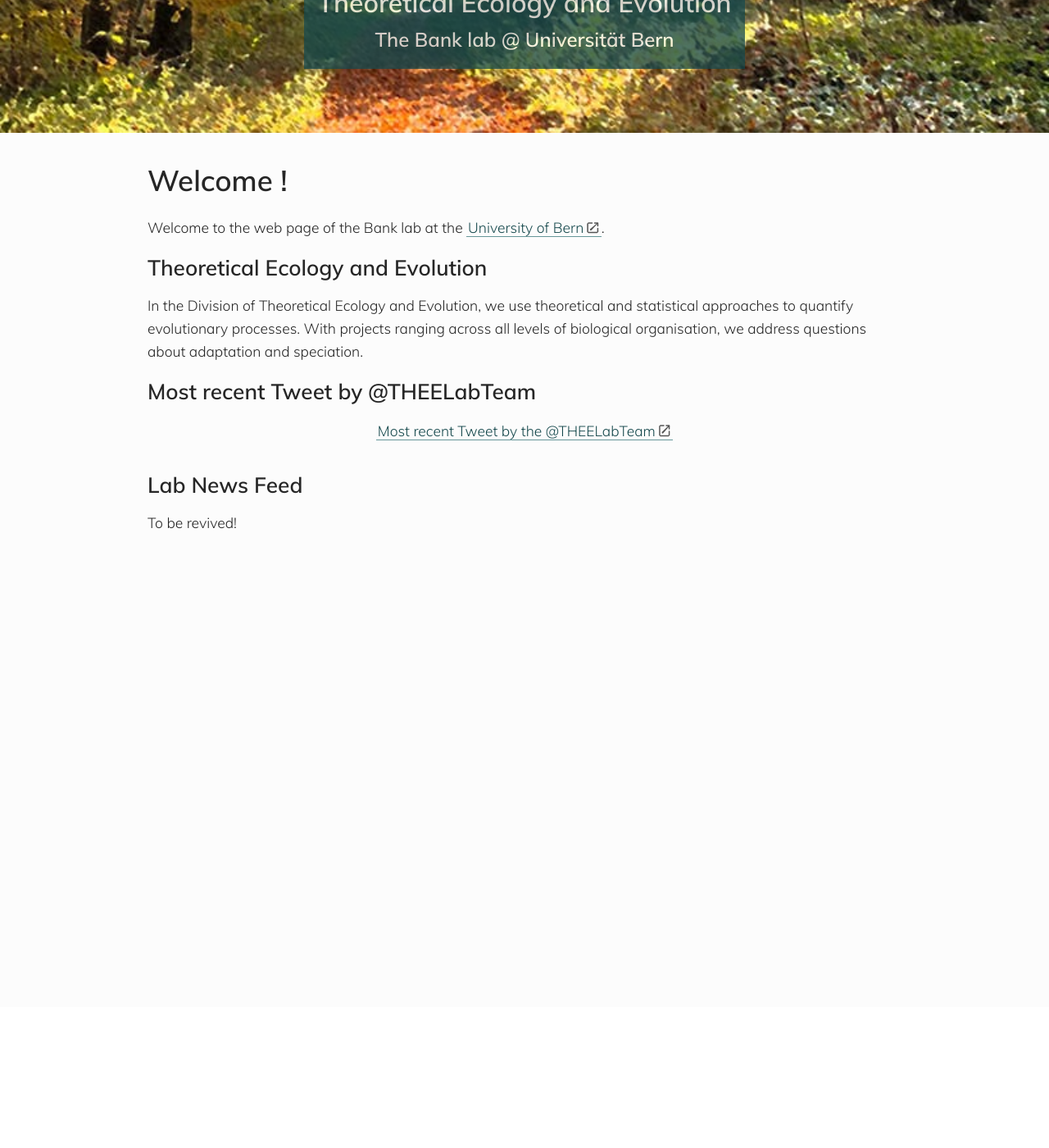
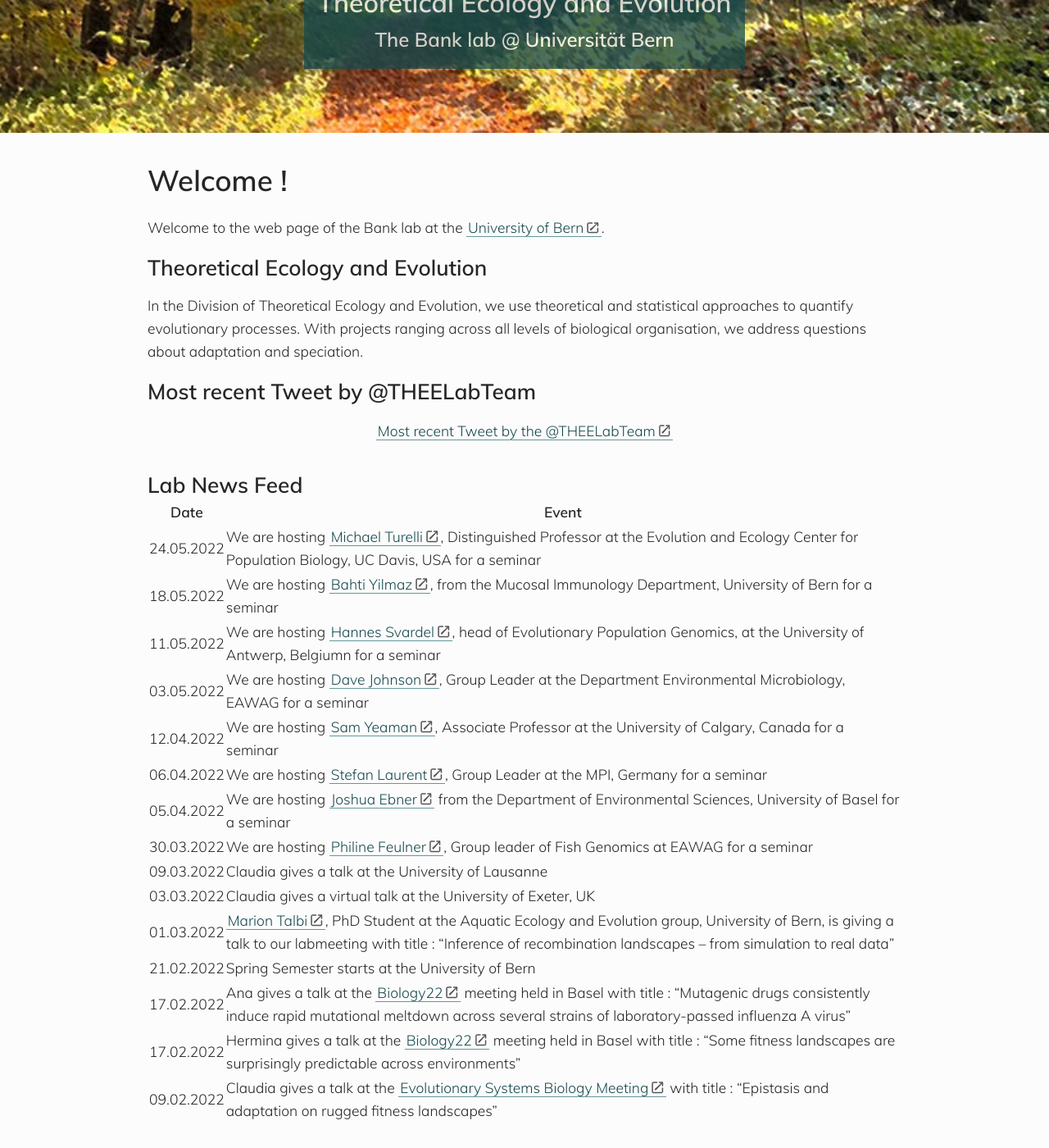
Before and after one commit to banklab/banklab.github.io, a Jekyll site: the page built from index.md, in a window 1280 px wide and 1400 px high, scrolled down 158 px. Shown: the whole window at 82% size. Built offline with Jekyll 4.4.1, drawn with Linux system fonts in a browser that asks for light colours; some web fonts are replaced; comment, search, counter and statistics services are not loaded; before the commit the page ends 900 px from its top, so only the background shows below that.

Commit message:
Update index.md

```diff
--- a/index.md
+++ b/index.md
@@ -20,4 +20,20 @@ In the Division of Theoretical Ecology and Evolution, we use theoretical and sta
 
 ## Lab News Feed
 
-To be revived!
+Date | Event
+---  | ---
+24.05.2022 | We are hosting [Michael Turelli](https://biology.ucdavis.edu/people/michael-turelli), Distinguished Professor at the Evolution and Ecology Center for Population Biology, UC Davis, USA for a seminar
+18.05.2022 | We are hosting [Bahti Yilmaz](https://www.mucosalimmunology.ch/en/lab-members/dr-bahtiyar-yilmaz.html), from the Mucosal Immunology Department, University of Bern for a seminar
+11.05.2022 | We are hosting [Hannes Svardel](https://www.uantwerpen.be/en/staff/hannes-svardal/svardal-lab/), head of Evolutionary Population Genomics, at the University of Antwerp, Belgiumn for a seminar
+03.05.2022 | We are hosting [Dave Johnson](https://www.eawag.ch/en/aboutus/portrait/organisation/staff/profile/david-johnson/show/), Group Leader at the Department Environmental Microbiology, EAWAG for a seminar
+12.04.2022 | We are hosting [Sam Yeaman](https://yeamanlab.weebly.com/), Associate Professor at the University of Calgary, Canada for a seminar
+06.04.2022 | We are hosting [Stefan Laurent](https://www.mpipz.mpg.de/laurent), Group Leader at the MPI, Germany for a seminar
+05.04.2022 | We are hosting [Joshua Ebner](https://duw.unibas.ch/en/research-groups/geoecology/staff/joshua-niklas-ebner/) from the Department of Environmental Sciences, University of Basel for a seminar
+30.03.2022 | We are hosting [Philine Feulner](https://www.eawag.ch/en/department/fishec/main-focus/fish-genomics/), Group leader of Fish Genomics at EAWAG for a seminar
+09.03.2022 | Claudia gives a talk at the University of Lausanne
+03.03.2022 | Claudia gives a virtual talk at the University of Exeter, UK
+01.03.2022 | [Marion Talbi](https://www.aqua.iee.unibe.ch/about_us/team/marion_talbi/talbi_marion/index_eng.html), PhD Student at the Aquatic Ecology and Evolution group, University of Bern, is giving a talk to our labmeeting with title : "Inference of recombination landscapes – from simulation to real data"
+21.02.2022 | Spring Semester starts at the University of Bern
+17.02.2022 | Ana gives a talk at the [Biology22](https://biology22.ch/) meeting held in Basel with title : "Mutagenic drugs consistently induce rapid mutational meltdown across several strains of laboratory-passed influenza A virus"
+17.02.2022 | Hermina gives a talk at the [Biology22](https://biology22.ch/) meeting held in Basel with title : "Some fitness landscapes are surprisingly predictable across environments"
+09.02.2022 | Claudia gives a talk at the [Evolutionary Systems Biology Meeting](https://coursesandconferences.wellcomeconnectingscience.org/event/evolutionary-systems-biology-virtual-conference-20220209/) with title : "Epistasis and adaptation on rugged fitness landscapes"
```
